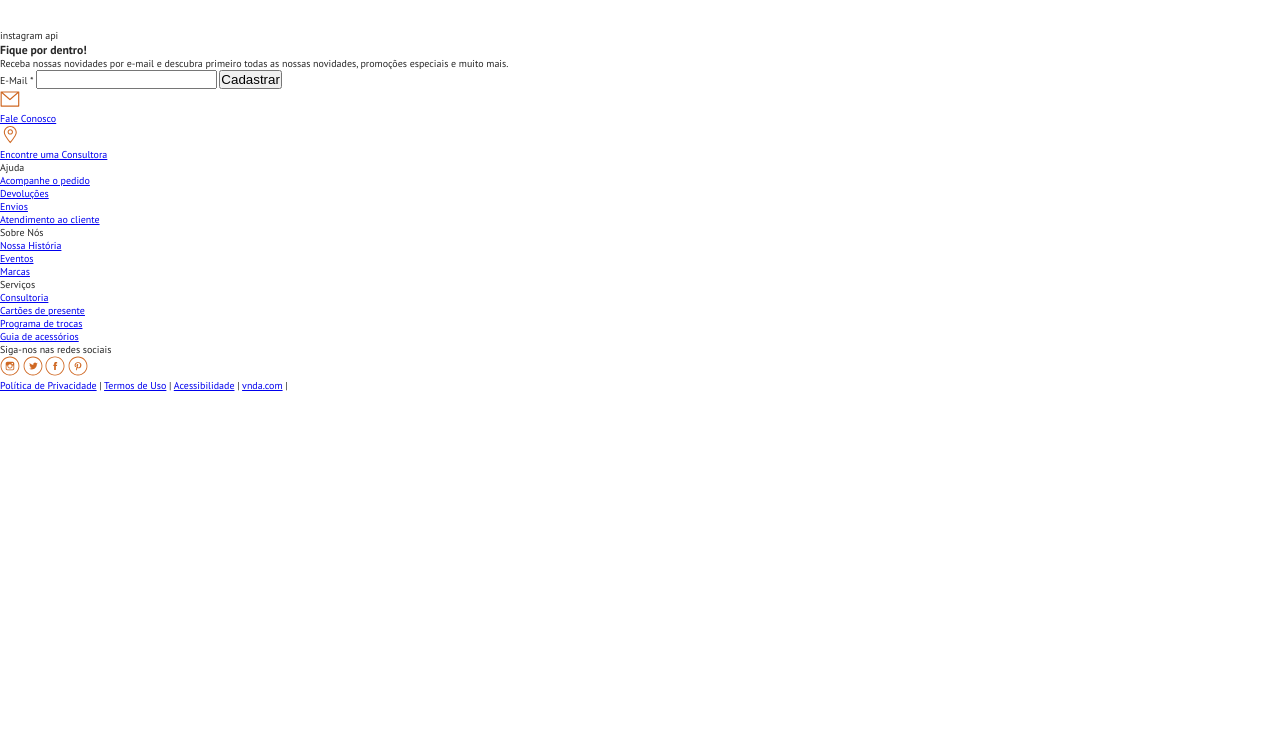
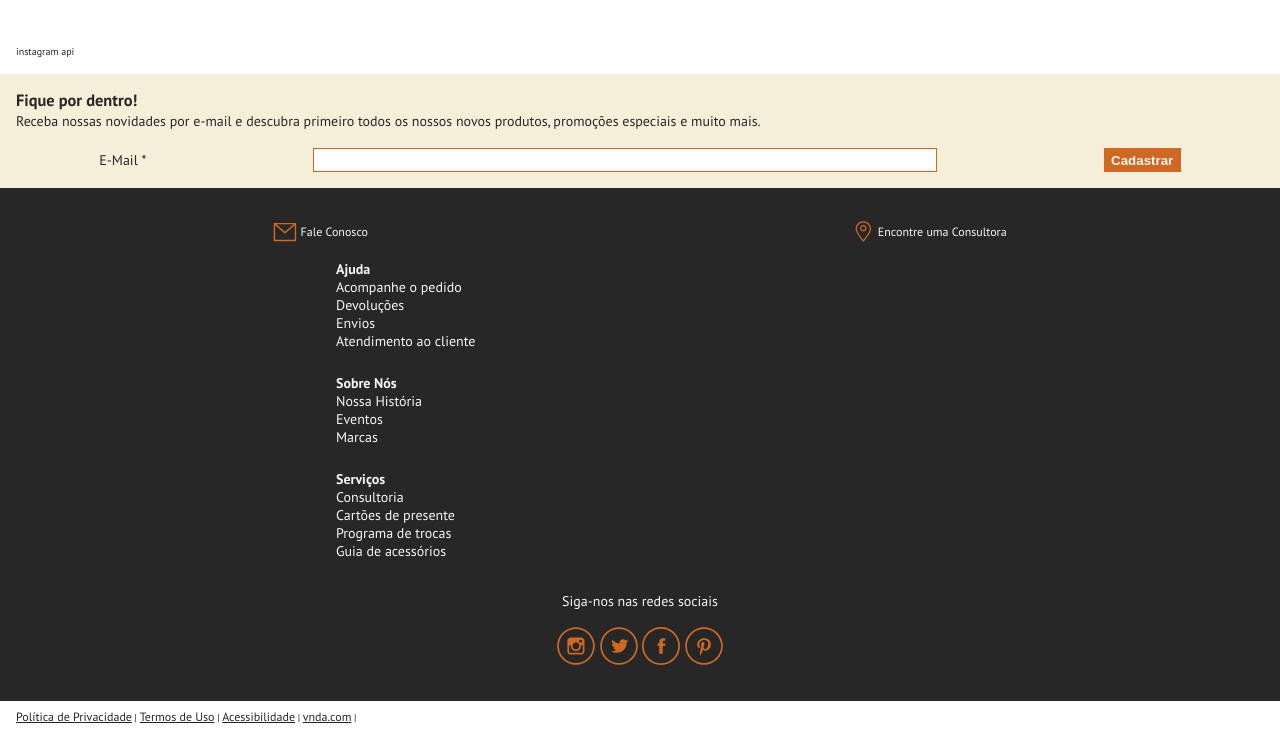
Before and after one commit to fapolo/vnda-test, a website: page src/index.html in a window 1280 px wide. Shown: the part 6725-7457 px from the top of the page. Before the commit the page ends 7117 px from the top, so only its background shows below. Drawn offline with nearby package versions, Linux system fonts and the light colour scheme.

Commit message:
add footer styles

```diff
--- a/src/index.html
+++ b/src/index.html
@@ -154,11 +154,11 @@
       <div class="subscribe__message">
         <h3>Fique por dentro!</h3>
         <p>
-          Receba nossas novidades por e-mail e descubra primeiro todas as nossas
-          novidades, promoções especiais e muito mais.
+          Receba nossas novidades por e-mail e descubra primeiro todos os nossos
+          novos produtos, promoções especiais e muito mais.
         </p>
       </div>
-      <form action="POST" class="subscribe__form">
+      <form action="#" class="subscribe__form">
         <label for="email" class="subscribe__form--label">E-Mail *</label>
         <input
           type="email"
@@ -166,11 +166,11 @@
           id="email"
           class="subscribe__form--input"
         />
-        <button type="submit" class="subscribe__form--button">Cadastrar</button>
+        <button type="submit" class="subscribe__form--btn">Cadastrar</button>
       </form>
     </section>
 
-    <footer>
+    <footer class="footer">
       <div class="contactus">
         <a href="#" class="contactus__mail">
           <svg class="svg-icon" viewBox="0 0 20 20">
--- /dev/null
+++ b/src/sass/_footer.scss
@@ -0,0 +1,112 @@
+$color-white: #fff;
+$color-black: #000000;
+
+$color-base-white: #f6f6f6;
+$color-base-pastel: #f5efd9;
+$color-base-highlight: #cf6823;
+$color-base-black: #272727;
+
+$font-playfair: "Playfair Display", serif;
+$font-ptsans: "PT Sans", sans-serif;
+
+footer {
+  width: 100%;
+  padding: 2rem;
+  background-color: $color-base-black;
+  color: $color-base-white;
+  display: grid;
+  grid-auto-flow: row;
+
+  .contactus {
+    display: flex;
+    flex-direction: row;
+    justify-content: space-around;
+    margin-bottom: 1rem;
+
+    &__mail,
+    &__find {
+      color: inherit;
+      text-decoration: none;
+      display: flex;
+      flex-direction: row;
+      align-items: center;
+      font-size: 1.2em;
+
+      .svg-icon {
+        margin-right: 0.2rem;
+      }
+    }
+  }
+
+  .sitemap {
+    display: grid;
+    grid-auto-flow: row;
+    grid-gap: 0.5rem;
+    margin: {
+      left: 50%;
+      bottom: 1rem;
+    }
+    transform: translateX(-50%);
+
+    &__list {
+      list-style: none;
+      margin-bottom: 1rem;
+
+      li {
+        font-size: 1.4em;
+
+        &:first-of-type {
+          font-weight: bold;
+        }
+
+        a {
+          color: inherit;
+          text-decoration: none;
+
+          &:hover,
+          &:active {
+            text-decoration: underline;
+          }
+        }
+      }
+    }
+  }
+
+  .followus {
+    width: 100%;
+    margin-left: 50%;
+    transform: translateX(-50%);
+    text-align: center;
+
+    p {
+      font-size: 1.4em;
+      margin-bottom: 1rem;
+    }
+
+    .svg-icon {
+      font-size: 4em;
+      cursor: pointer;
+
+      &:hover path,
+      &:active path {
+        transition: all 0.2s;
+        fill: $color-base-pastel;
+      }
+    }
+  }
+}
+
+.disclaimer {
+  padding: 0.5rem 1rem;
+
+  a {
+    color: inherit;
+    font-size: 1.2em;
+    transition: all 0.2s;
+
+    &:hover,
+    &:active {
+      color: $color-base-highlight;
+    }
+  }
+}
--- a/src/sass/_header.scss
+++ b/src/sass/_header.scss
@@ -108,7 +108,6 @@ $font-ptsans: "PT Sans", sans-serif;
     position: absolute;
     top: 13vh;
     width: 70vw;
-    height: 100vh;
     z-index: 99;
     transform: translateX(-100%);
     transition: all 0.4s ease-in;
@@ -118,7 +117,7 @@ $font-ptsans: "PT Sans", sans-serif;
       background-color: $color-base-pastel;
       padding: 1.3rem 1rem;
       top: 0;
-      left: 70vw;
+      left: 69vw;
       border: 0;
       border-radius: 0 0.5rem 0.5rem 0;
       cursor: pointer;
--- /dev/null
+++ b/src/sass/_instagram.scss
@@ -0,0 +1,4 @@
+.instagram {
+  width: 100vw;
+  margin: 1rem;
+}
--- /dev/null
+++ b/src/sass/_subscribe.scss
@@ -0,0 +1,48 @@
+$color-white: #fff;
+$color-black: #000000;
+
+$color-base-white: #f6f6f6;
+$color-base-pastel: #f5efd9;
+$color-base-highlight: #cf6823;
+$color-base-black: #272727;
+
+$font-playfair: "Playfair Display", serif;
+$font-ptsans: "PT Sans", sans-serif;
+
+.subscribe {
+  width: 100vw;
+  display: flex;
+  flex-direction: column;
+  padding: 1rem;
+  background-color: $color-base-pastel;
+  font-size: 1.4em;
+  line-height: 1.5em;
+
+  &__message {
+    margin-bottom: 1rem;
+  }
+
+  &__form {
+    display: flex;
+    flex-direction: row;
+    justify-content: space-around;
+    align-items: center;
+
+    &--input,
+    &--btn {
+      padding: 0.2rem 0.4rem;
+      border: 1px solid $color-base-highlight;
+    }
+
+    &--input {
+      width: 50%;
+    }
+
+    &--btn {
+      color: $color-base-white;
+      background-color: $color-base-highlight;
+      font-weight: bold;
+      cursor: pointer;
+    }
+  }
+}
--- a/src/sass/main.scss
+++ b/src/sass/main.scss
@@ -3,6 +3,9 @@
 @import "highlights";
 @import "promobanner";
 @import "blog";
+@import "instagram";
+@import "subscribe";
+@import "footer";
 @import "typography";
 
 @import "svgicons";
```
Also changed, not shown: src/styles.css.
